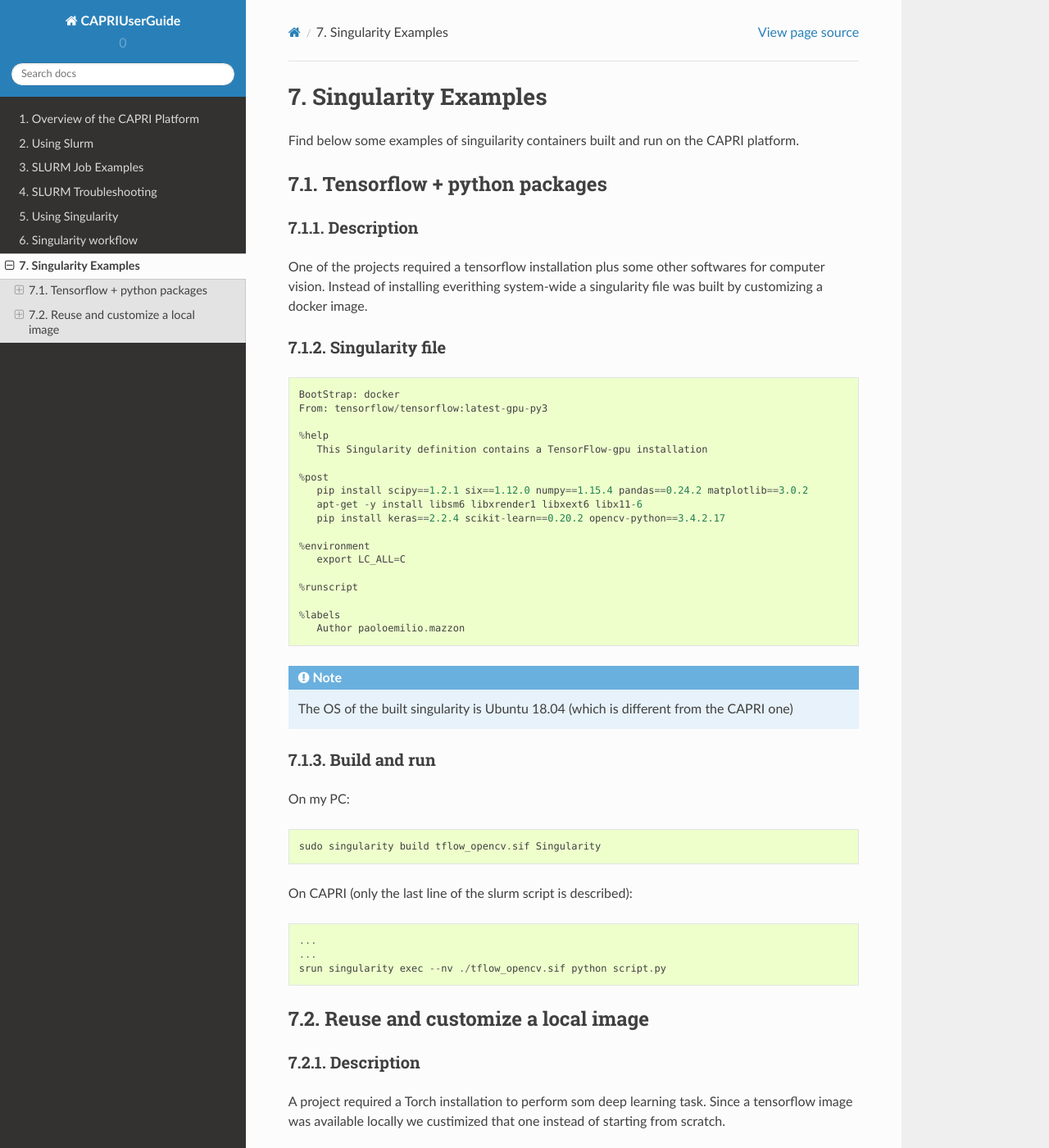
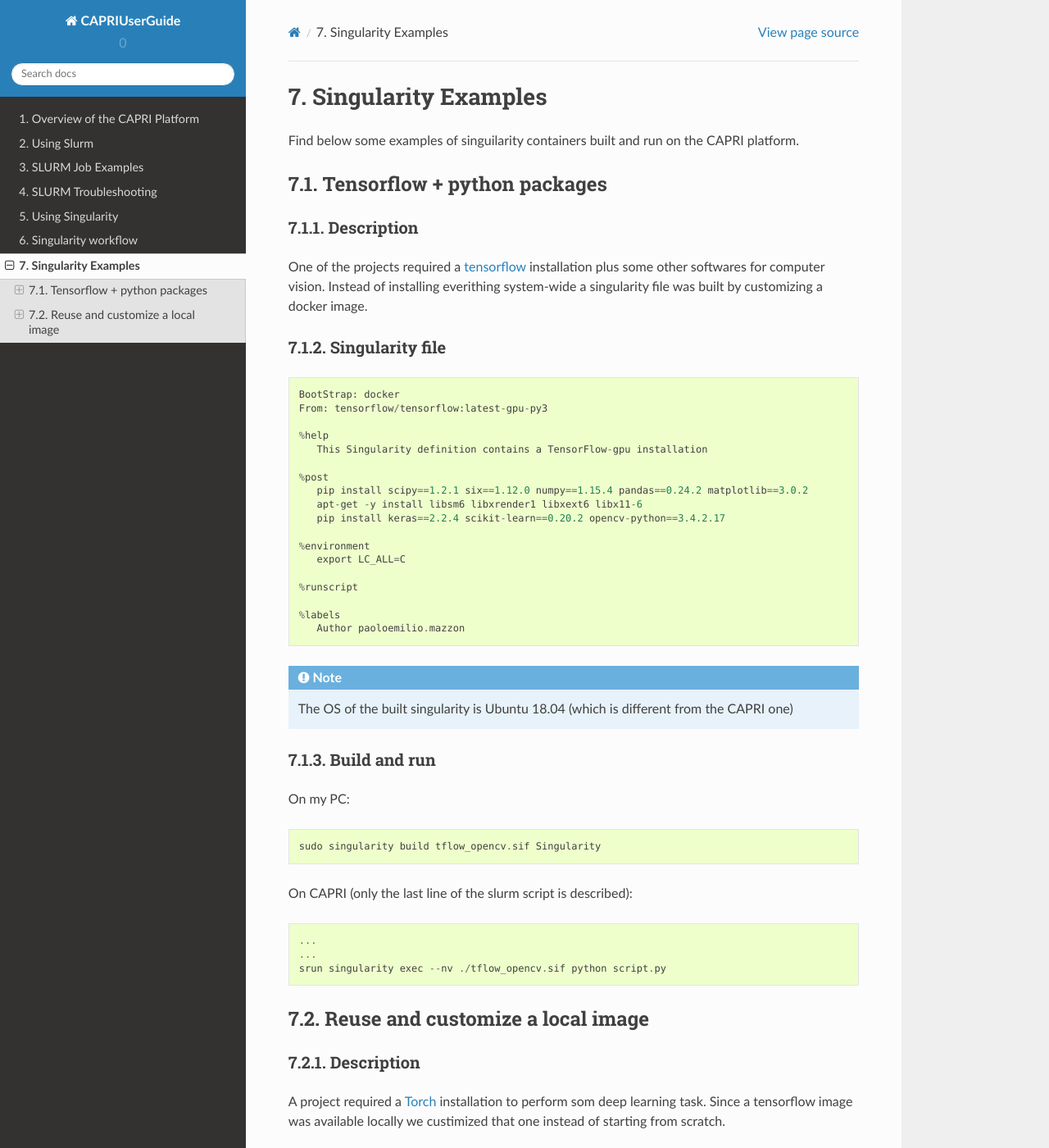
Before and after one commit to pemazzon/CAPRIUserGuide, a Sphinx documentation site: the page built from docs/SingularityExamples.rst, in a window 1280 px wide and 1400 px high. Shown: the whole window at 82% size. Built offline with Sphinx 7.4.7 and the Read the Docs theme 2.0.0, drawn with Linux system fonts in a browser that asks for light colours; part of the change alters nothing that is shown.

```diff
--- a/docs/SingularityExamples.rst
+++ b/docs/SingularityExamples.rst
@@ -12,7 +12,7 @@ Tensorflow + python packages
 Description
 """""""""""
 
-One of the projects required a tensorflow installation plus some other
+One of the projects required a `tensorflow <https://www.tensorflow.org/>`_ installation plus some other
 softwares for computer vision. Instead of installing everithing system-wide
 a singularity file was built by customizing a docker image.
 
@@ -68,7 +68,7 @@ Reuse and customize a local image
 Description
 """""""""""
 
-A project required a Torch installation to perform som deep learning task.
+A project required a `Torch <https://pytorch.org/>`_ installation to perform som deep learning task.
 Since a tensorflow image was available locally we custimized that one instead
 of starting from scratch.
 
```
